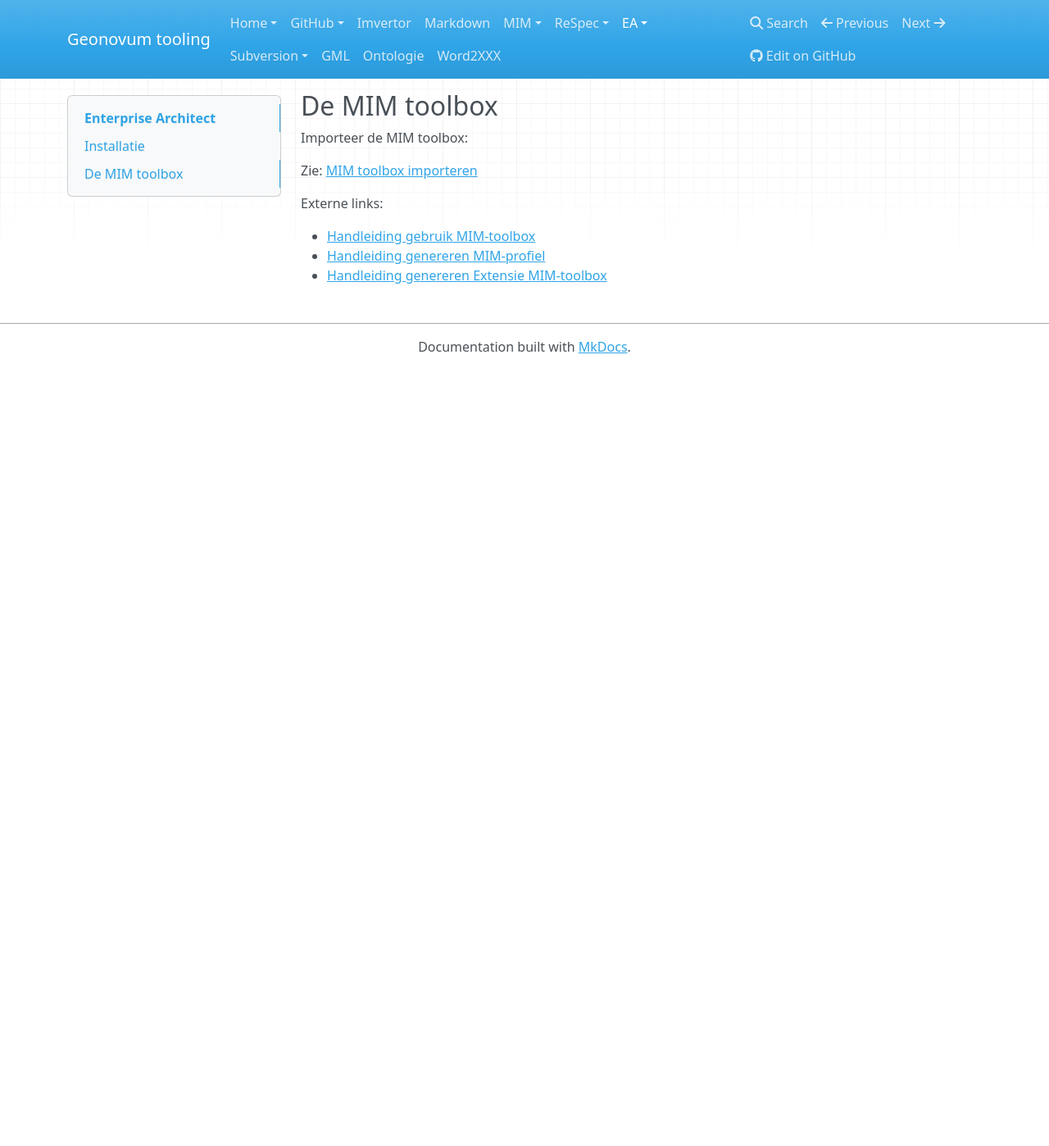
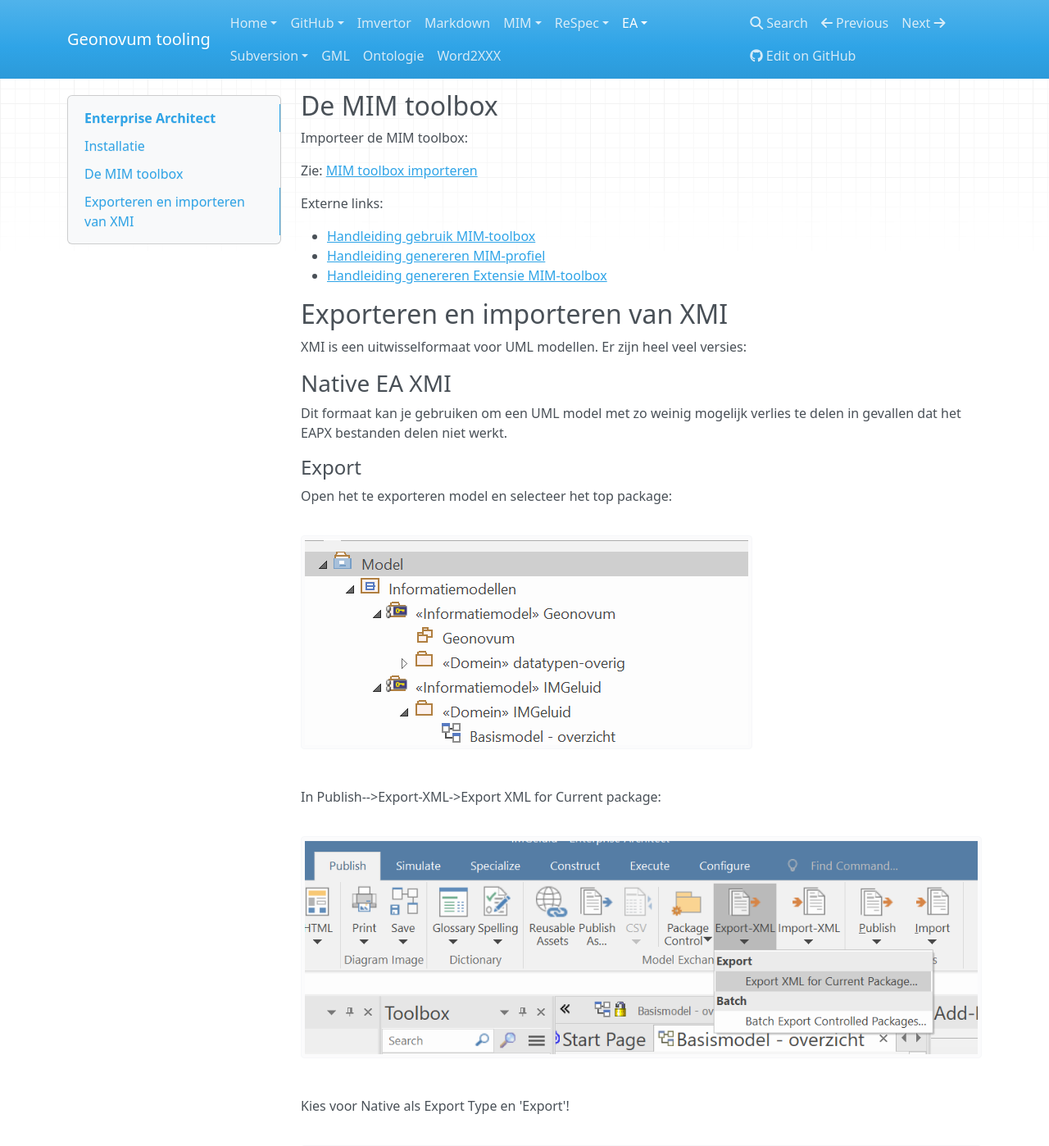
Before and after one commit to Geonovum/handleiding-tooling, an MkDocs documentation site: the page built from docs/EA.md, in a window 1280 px wide and 1400 px high, scrolled down 279 px. Shown: the whole window at 82% size. Built offline with MkDocs 1.6.1, drawn with Linux system fonts in a browser that asks for light colours; nearby versions of some CDN libraries; before the commit the page ends 900 px from its top, so only the background shows below that.

```diff
--- a/docs/EA.md
+++ b/docs/EA.md
@@ -23,3 +23,27 @@ Externe links:
 - [Handleiding gebruik MIM-toolbox](https://github.com/Geonovum/MIM-Werkomgeving/blob/master/UML%20profieltooling/werkversie1.1.1/README.md)
 - [Handleiding genereren MIM-profiel](https://github.com/Geonovum/MIM-Werkomgeving/tree/master/UML%20profieltooling#readme)
 - [Handleiding genereren Extensie MIM-toolbox](https://github.com/Geonovum/MIM-Werkomgeving/blob/master/UML%20profieltooling/how_to_extensie_op_toolbox.md)
+
+
+
+## Exporteren en importeren van XMI
+
+XMI is een uitwisselformaat voor UML modellen. Er zijn heel veel versies:
+
+### Native EA XMI
+
+Dit formaat kan je gebruiken om een UML model met zo weinig mogelijk verlies te delen in gevallen dat het EAPX bestanden delen niet werkt.
+
+#### Export
+
+Open het te exporteren model en selecteer het top package:
+
+![selecteer top package](media/image.png)
+
+In Publish-->Export-XML->Export XML for Current package:
+
+![alt text](media/image36.png)
+
+Kies voor Native als Export Type en 'Export'!
+
+![alt text](media/image35.png)
```
Also changed, not shown: docs/ReSpec-definitielijst-maken.md (+4 -0 lines), docs/ReSpec.md (+15 -9 lines), docs/index.md (+3 -3 lines), docs/media/image.png (added), docs/media/image35.png (added), docs/media/image36.png (added).
